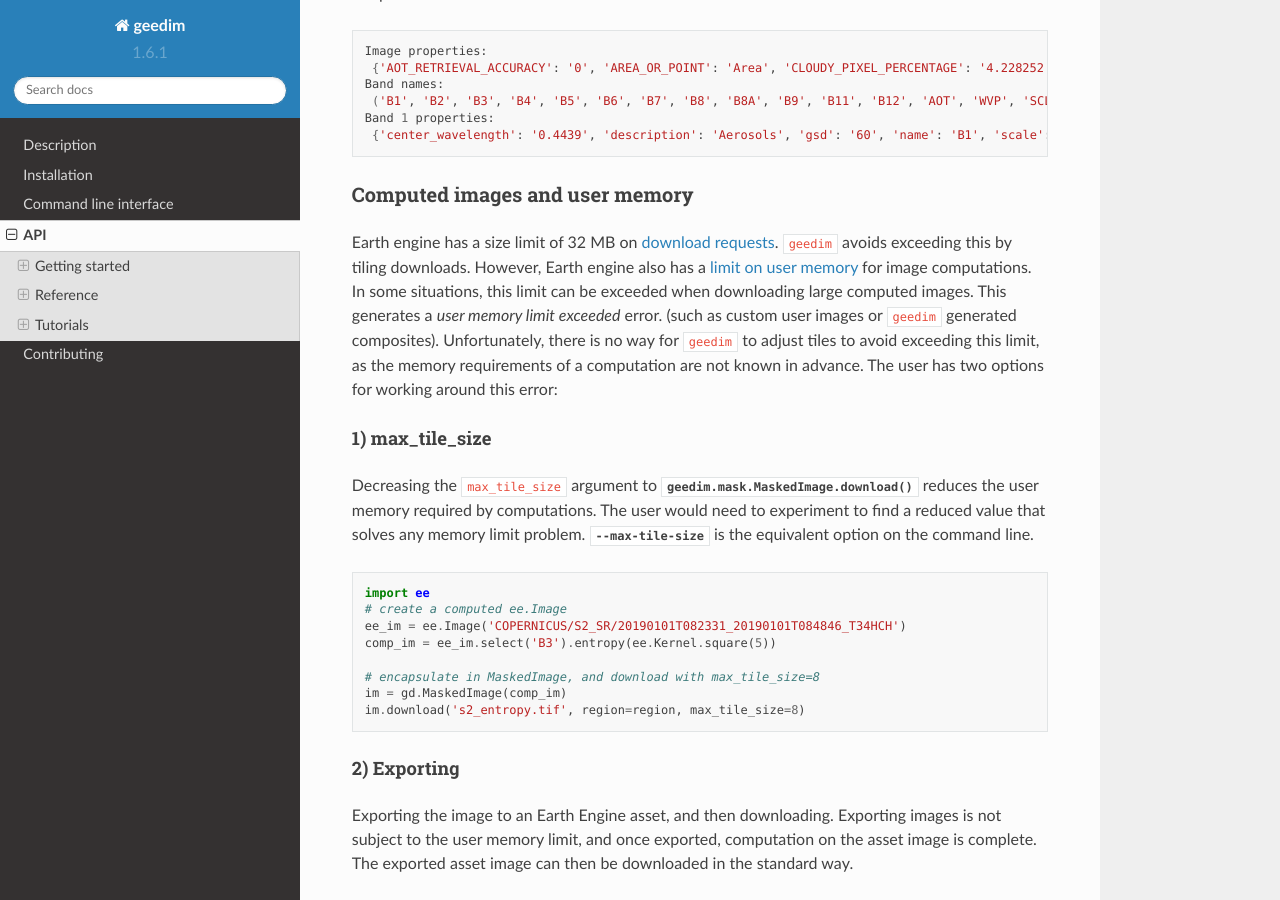
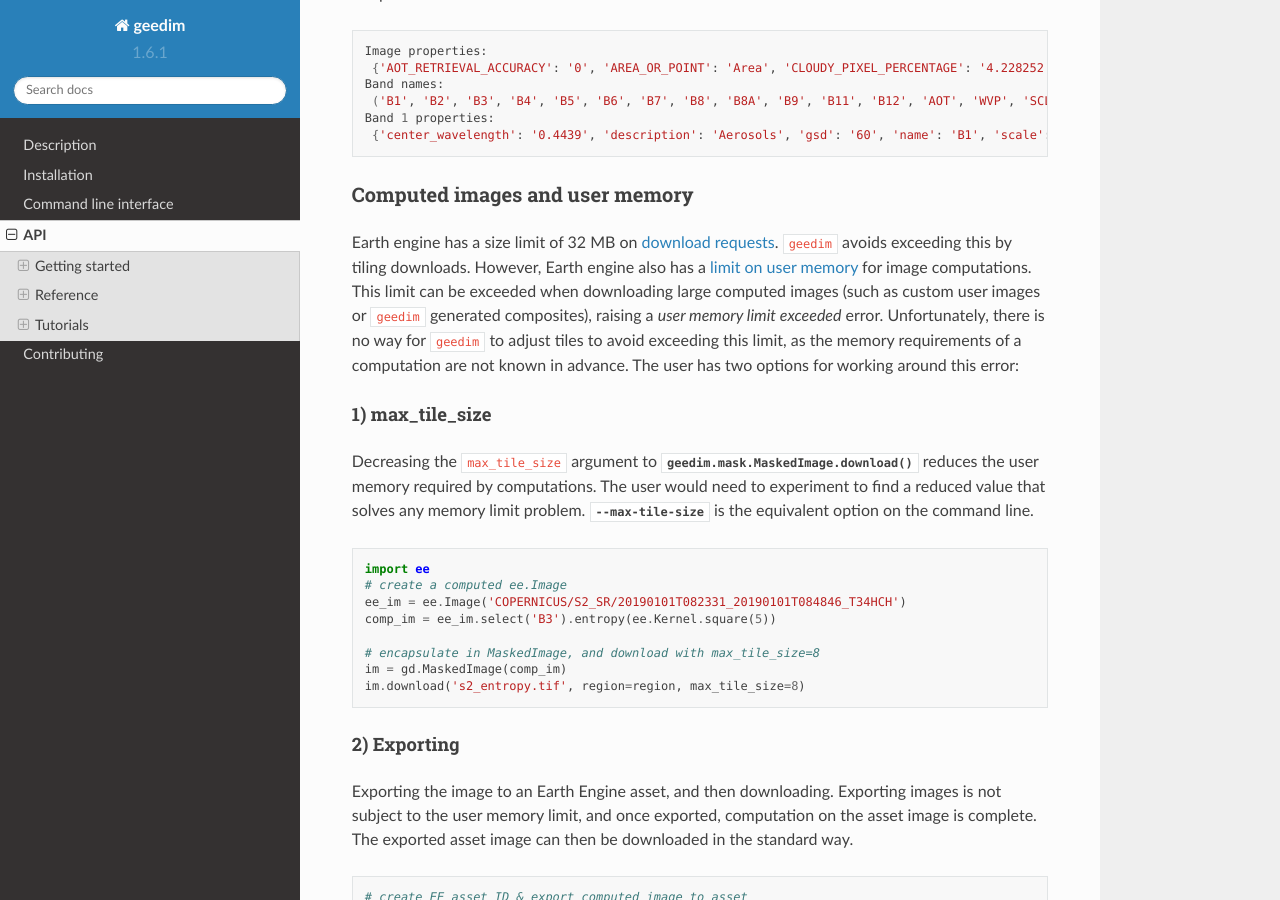
Before and after one commit to leftfield-geospatial/geedim, a Sphinx documentation site: the page built from docs/api.rst, in a window 1280 px wide and 900 px high, scrolled down 2682 px. Built offline with Sphinx 7.4.7 and the Read the Docs theme 2.0.0, drawn with Linux system fonts in a browser that asks for light colours; the version number is read from the project's files by our own code.

Commit message:
fix & improve user memory section

```diff
--- a/docs/api.rst
+++ b/docs/api.rst
@@ -127,7 +127,7 @@
 Computed images and user memory
 ^^^^^^^^^^^^^^^^^^^^^^^^^^^^^^^
 
-Earth engine has a size limit of 32 MB on `download requests <https://developers.google.com/earth-engine/apidocs/ee-image-getdownloadurl>`_.  ``geedim`` avoids exceeding this by tiling downloads.  However, Earth engine also has a `limit on user memory <https://developers.google.com/earth-engine/guides/usage#per-request_memory_footprint>`_ for image computations.  In some situations, this limit can be exceeded when downloading large computed images.  This generates a *user memory limit exceeded* error.  (such as custom user images or ``geedim`` generated composites).  Unfortunately, there is no way for ``geedim`` to adjust tiles to avoid exceeding this limit, as the memory requirements of a computation are not known in advance.  The user has two options for working around this error:
+Earth engine has a size limit of 32 MB on `download requests <https://developers.google.com/earth-engine/apidocs/ee-image-getdownloadurl>`_.  ``geedim`` avoids exceeding this by tiling downloads.  However, Earth engine also has a `limit on user memory <https://developers.google.com/earth-engine/guides/usage#per-request_memory_footprint>`_ for image computations.  This limit can be exceeded when downloading large computed images (such as custom user images or ``geedim`` generated composites), raising a *user memory limit exceeded* error.  Unfortunately, there is no way for ``geedim`` to adjust tiles to avoid exceeding this limit, as the memory requirements of a computation are not known in advance.  The user has two options for working around this error:
 
 1) max_tile_size
 ~~~~~~~~~~~~~~~~
```
